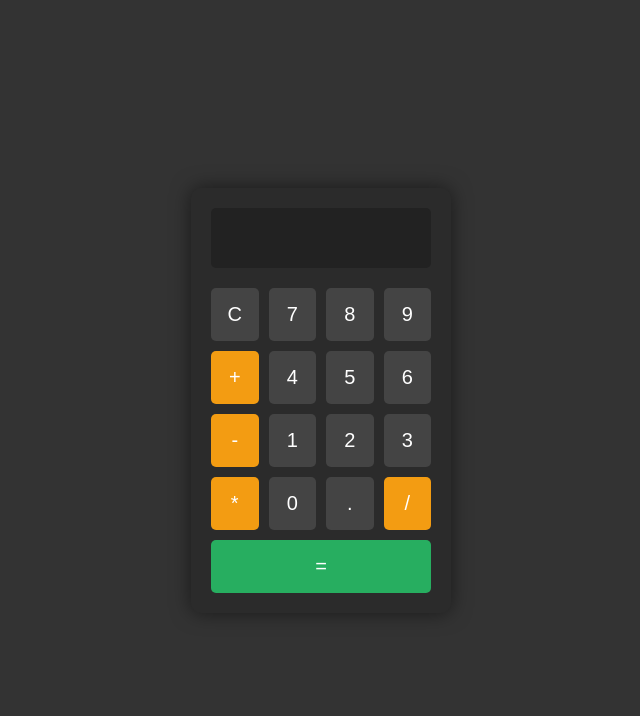
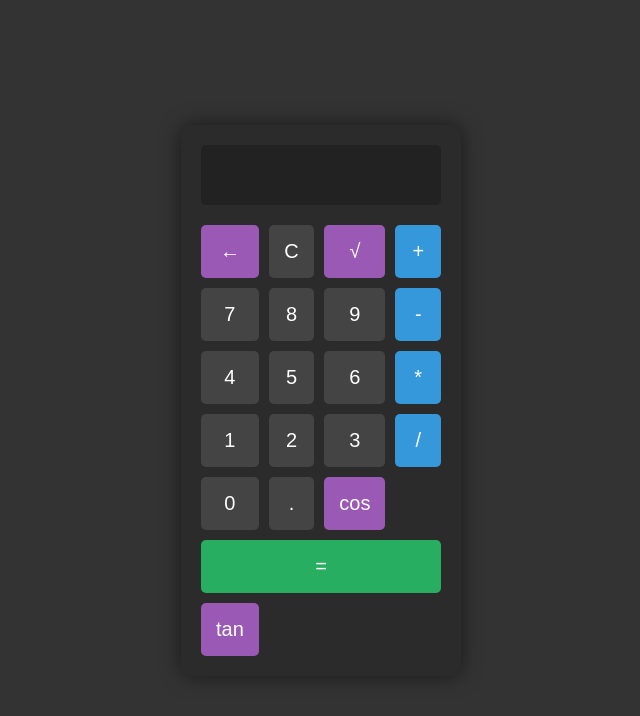
Before and after one commit to ke-whiz/Host, a plain HTML site: page index.html in a window 1280 px wide. Shown: the whole page, without its empty margins (319-959 px from the left). Drawn offline with Linux system fonts and the light colour scheme.

Commit message:
Update index.html

```diff
--- a/index.html
+++ b/index.html
@@ -23,7 +23,7 @@
         .calculator {
             background-color: #2b2b2b;
             border-radius: 10px;
-            width: 260px;
+            width: 280px;
             box-shadow: 0px 0px 20px rgba(0, 0, 0, 0.5);
             padding: 20px;
         }
@@ -67,11 +67,11 @@
         }
 
         .operator {
-            background-color: #f39c12;
+            background-color: #3498db;
         }
 
         .operator:hover {
-            background-color: #e67e22;
+            background-color: #2980b9;
         }
 
         .equal {
@@ -82,6 +82,14 @@
         .equal:hover {
             background-color: #2ecc71;
         }
+
+        .special {
+            background-color: #9b59b6;
+        }
+
+        .special:hover {
+            background-color: #8e44ad;
+        }
     </style>
 </head>
 <body>
@@ -90,26 +98,32 @@
             <input type="text" id="display" disabled />
         </div>
         <div class="buttons">
+            <button class="button special" onclick="backspace()">←</button>
             <button class="button" onclick="clearDisplay()">C</button>
+            <button class="button special" onclick="appendToDisplay('√')">√</button>
+            <button class="button operator" onclick="appendToDisplay('+')">+</button>
+
             <button class="button" onclick="appendToDisplay('7')">7</button>
             <button class="button" onclick="appendToDisplay('8')">8</button>
             <button class="button" onclick="appendToDisplay('9')">9</button>
-            <button class="button operator" onclick="appendToDisplay('+')">+</button>
+            <button class="button operator" onclick="appendToDisplay('-')">-</button>
 
             <button class="button" onclick="appendToDisplay('4')">4</button>
             <button class="button" onclick="appendToDisplay('5')">5</button>
             <button class="button" onclick="appendToDisplay('6')">6</button>
-            <button class="button operator" onclick="appendToDisplay('-')">-</button>
+            <button class="button operator" onclick="appendToDisplay('*')">*</button>
 
             <button class="button" onclick="appendToDisplay('1')">1</button>
             <button class="button" onclick="appendToDisplay('2')">2</button>
             <button class="button" onclick="appendToDisplay('3')">3</button>
-            <button class="button operator" onclick="appendToDisplay('*')">*</button>
+            <button class="button operator" onclick="appendToDisplay('/')">/</button>
 
             <button class="button" onclick="appendToDisplay('0')">0</button>
             <button class="button" onclick="appendToDisplay('.')">.</button>
-            <button class="button operator" onclick="appendToDisplay('/')">/</button>
+            <button class="button special" onclick="appendToDisplay('cos')">cos</button>
             <button class="button equal" onclick="calculate()">=</button>
+
+            <button class="button special" onclick="appendToDisplay('tan')">tan</button>
         </div>
     </div>
 
@@ -122,9 +136,23 @@
             document.getElementById('display').value += value;
         }
 
+        function backspace() {
+            let displayValue = document.getElementById('display').value;
+            document.getElementById('display').value = displayValue.slice(0, -1);
+        }
+
         function calculate() {
+            let displayValue = document.getElementById('display').value;
+
+            // Replace square root (√) with Math.sqrt
+            displayValue = displayValue.replace(/√/g, 'Math.sqrt');
+
+            // Replace trigonometric functions
+            displayValue = displayValue.replace(/cos/g, 'Math.cos');
+            displayValue = displayValue.replace(/tan/g, 'Math.tan');
+
             try {
-                document.getElementById('display').value = eval(document.getElementById('display').value);
+                document.getElementById('display').value = eval(displayValue);
             } catch (error) {
                 document.getElementById('display').value = 'Error';
             }
```
